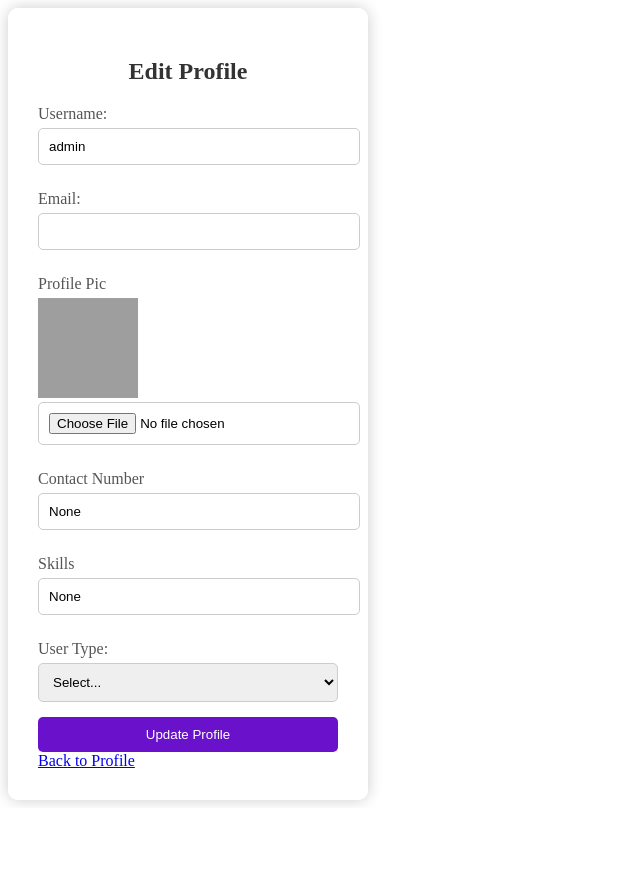
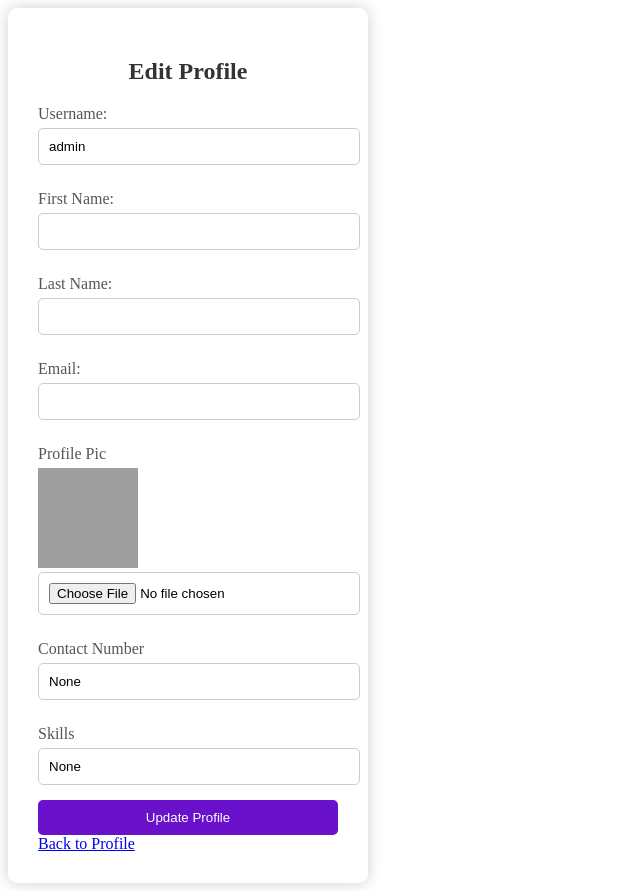
Before and after one commit to MorshedMushfiq/jobPortal_for_Assesment, a Django app: page /editProfile/ in a window 1280 px wide. Shown: the whole page, without its empty margins (0-640 px from the left). Before the commit the page ends 805 px from the top, so only its background shows below. Run offline with Django 5.2, Linux system fonts and the light colour scheme; a user stored in the database is signed in; grey boxes are pictures that could not be loaded.

Commit message:
almost done, please check the skill matching

```diff
--- a/myProject/Template/appliedJobsBySeeker.html
+++ b/myProject/Template/appliedJobsBySeeker.html
@@ -27,7 +27,7 @@
 }
 </style>
 
-<h1>Applied Jobs by Seeker.</h1>
+<h1>Applied Jobs by Seeker({{request.user.username}}).</h1>
 
 <table id="customers">
     <tr>
@@ -48,6 +48,10 @@
                 <a href="{% url 'deleteJob' aj.id %}">delete</a>
             </td> --> {% endcomment %}
         </tr>
+      {% empty %}
+        <tr >
+          <td class="text-center" colspan="3">You don't have applied any jobs not yet</td>
+        </tr>
     {% endfor %}
 
 
--- a/myProject/Template/editProfile.html
+++ b/myProject/Template/editProfile.html
@@ -70,10 +70,16 @@
 
             {% csrf_token %}
             <label for="username">Username:</label>
-            <input type="text" id="username" name="username" value="{{request.user.username}}" required>
+            <input type="text" id="username" name="username" value="{{request.user.username}}" >
+
+            <label for="username">First Name:</label>
+            <input type="text" id="username" name="first_name" value="{{request.user.first_name}}" >
+
+            <label for="username">Last Name:</label>
+            <input type="text" id="username" name="last_name" value="{{request.user.last_name}}" >
 
             <label for="email">Email:</label>
-            <input type="email" id="email" name="email" value="{{request.user.email}}" required>
+            <input type="email" id="email" name="email" value="{{request.user.email}}" >
 
             <label for="password">Profile Pic</label>
             <img src="/{{request.user.Profile_Pic}}" style="width: 100px; height: 100px;" alt="">
@@ -81,32 +87,12 @@
             <input type="file" id="password" name="new_pic" >
 
             <label for="password">Contact Number</label>
-            <input type="text" id="password" name="contact_no" value="{{request.user.contact_no}}" required>
+            <input type="text" id="password" name="contact_no" value="{{request.user.contact_no}}" >
 
 
             <label for="password">Skills</label>
-            <input type="text" id="password" name="skills" value="{{request.user.skills}}" required>
+            <input type="text" id="password" name="skills" value="{{request.user.skills}}" >
 
-
-
-            <label for="user_type">User Type:</label>
-            <select id="user_type" name="user_type" required>
-                <option value="" selected disabled>Select...</option>
-                <option value="seeker"
-
-                {% if request.user_user_type ==  'seeker' %}
-                selected
-
-                {% endif %}
-
-                >Seeker</option>
-                <option value="recruiter"
-                {% if request.user_user_type ==  'recruiter' %}
-                selected
-
-                {% endif %}
-                >Recruiter</option>
-            </select>
 
             <button type="submit">Update Profile</button>
 
--- a/myProject/myApp/models.py
+++ b/myProject/myApp/models.py
@@ -19,6 +19,7 @@ class customUser(AbstractUser):
 class seekerProfileModel(models.Model):
 
     user=models.OneToOneField(customUser,on_delete=models.CASCADE,related_name='seekerProfile')
+    skills = models.CharField(max_length=255, null=True)
 
     def __str__(self):
         return f"{self.user.username}"
--- a/myProject/myProject/views.py
+++ b/myProject/myProject/views.py
@@ -77,8 +77,21 @@ def logoutPage(request):
 @login_required
 def profilePage(request):
     skills = JobModel.skills
+        # Assume the user is logged in and has a seeker profile
+    seeker = seekerProfileModel.objects.get(user=request.user)
+    seeker_skills = (seeker.skills or "").split(",")  # Split skills into a list
+
+    # Build Q object for matching any seeker skill with job skills
+    query = Q()
+    for skill in seeker_skills:
+        query |= Q(skills__icontains=skill.strip())
+
+    # Get jobs where at least one required skill matches seeker's skills
+    jobs = JobModel.objects.filter(query).distinct()
     context = {
         'skills': skills,
+        'jobs': jobs,
+        'seeker': seeker,
     }
 
     return render(request,"profilePage.html", context)
@@ -86,34 +99,30 @@ def profilePage(request):
 @login_required
 def editProfile(request):
     if request.method=='POST':
+        current_user =  request.user
 
-        username=request.POST.get("username")
-        email=request.POST.get("email")
-        user_type=request.POST.get("user_type")
-        contact_no=request.POST.get("contact_no")
-        skills=request.POST.get("skills")
+
+        current_user.username=request.POST.get("username")
+        current_user.first_name=request.POST.get("first_name")
+        current_user.last_name=request.POST.get("last_name")
+        current_user.email=request.POST.get("email")
+        current_user.user_type=request.POST.get("user_type")
+        current_user.contact_no=request.POST.get("contact_no")
+        current_user.skills=request.POST.get("skills")
         old_pic=request.POST.get("old_pic")
         new_pic=request.FILES.get("new_pic")
 
 
-        user=customUser(
-            username=username,
-            email=email,
-            user_type=user_type,
-            contact_no=contact_no,
-            skills=skills,
-        )
         if new_pic:
-            user.Profile_Pic=new_pic
+            current_user.Profile_Pic=new_pic
         else:
-            user.Profile_Pic=old_pic
-        if user_type=='seeker':
-            seekerProfileModel(user=user)
+            current_user.Profile_Pic=old_pic
+        if current_user.user_type=='seeker':
+            seekerProfileModel(user=current_user)
 
-        elif user_type=='recruiter':
-            recruiterProfileModel(user=user)
-        user.save()
-
+        elif current_user.user_type=='recruiter':
+            recruiterProfileModel(user=current_user)
+        current_user.save()
         return redirect("profilePage")
 
 
@@ -193,7 +202,7 @@ def jobFeed(req):
 
 
 def appliedJobs(req):
-    applied_jobs = ApplyJob.objects.all()
+    applied_jobs = ApplyJob.objects.filter(user=req.user)
     context = {
         "applyJob":applied_jobs
     }
```
Also changed, not shown: myProject/Template/profilePage.html (+13 -12 lines), myProject/Media/Profile_Pic/istockphoto-1356424285-170667a.jpg (added), myProject/Media/Profile_Pic/set-flat-line-icons-office-and-business-vector-29332652.jpg (added), myProject/Media/resume/laravel-icon-1990x2048-xawylrh0-removebg-preview.png (added), myProject/db.sqlite3, myProject/myApp/migrations/0023_seekerprofilemodel_skills.py (added).
